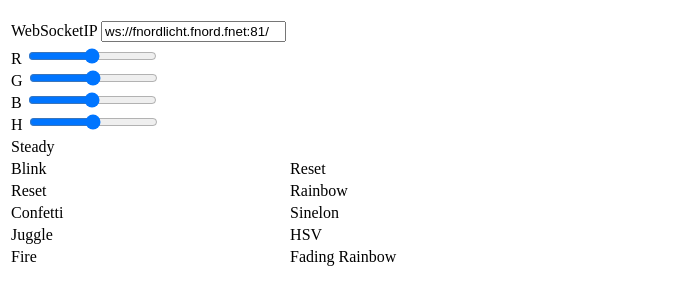
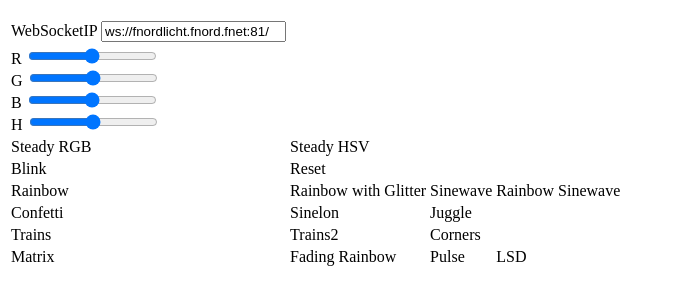
Before and after one commit to elcastormalo/fnordlicht, a plain HTML site: page data/index.html in a window 1280 px wide. Shown: the part 48-352 px from the top of the page, without its empty margins (0-675 px from the left). Drawn offline with Linux system fonts and the light colour scheme.

Commit message:
added patterns to index.html

```diff
--- a/data/index.html
+++ b/data/index.html
@@ -93,6 +93,11 @@ function rainbowFn() {
    connection.send(toSend);
 };
 
+function rainbowGlitterFn() {
+   var toSend = "RAINBOW_GLITTER";
+   connection.send(toSend);
+};
+
 function blinkFn() {
 	var toSend = "BLINK";
 	connection.send(toSend);
@@ -109,12 +114,27 @@ function steadyFn() {
 };
 
 function steadyhsvFn() {
-	var toSend = "STEADYHSV";
+	var toSend = "STEADY_HSV";
 	connection.send(toSend);
 };
 
-function fireFn() {
-	var toSend = "FIRE";
+function sinewaveFn() {
+	var toSend = "SINEWAVE";
+	connection.send(toSend);
+};
+
+function sinewaveColorFn() {
+	var toSend = "SINEWAVE_COLOR";
+	connection.send(toSend);
+};
+
+function trainsFn() {
+	var toSend = "TRAINS";
+	connection.send(toSend);
+};
+
+function trains2Fn() {
+	var toSend = "TRAINS2";
 	connection.send(toSend);
 };
 
@@ -135,6 +155,26 @@ function juggleFn() {
 
 function fadeRainbowFn() {
 	var toSend = "FADING_RAINBOW";
+	connection.send(toSend);
+};
+
+function pulseFn() {
+	var toSend = "PULSE";
+	connection.send(toSend);
+};
+
+function matrixFn() {
+	var toSend = "MATRIX";
+	connection.send(toSend);
+};
+
+function cornersFn() {
+	var toSend = "CORNERS";
+	connection.send(toSend);
+};
+
+function trippyFn() {
+	var toSend = "TRIPPY";
 	connection.send(toSend);
 };
 </script>
@@ -181,39 +221,34 @@ function fadeRainbowFn() {
                 </td>
 	     </tr>
 	     <tr>
-                <td>
-                        <a data-role="button" id="Steady" onclick="steadyFn()">Steady</a>
-		</td>
+            <td><a data-role="button" id="Steady" onclick="steadyFn()">Steady RGB</a></td>
+            <td><a data-role="button" id="SteadyHSV" onclick="steadyhsvFn()">Steady HSV</a></td>
 		 </tr>
 	     <tr>
-	        <td><a data-role="button" id="Blink"
-	        onclick="blinkFn()">Blink</a></td>
-                <td><a data-role="button" id="Reset"
-	        onclick="resetFn()">Reset</a></td>
+	        <td><a data-role="button" id="Blink" onclick="blinkFn()">Blink</a></td>
+        	<td><a data-role="button" id="Reset" onclick="resetFn()">Reset</a></td>
 	     </tr>
 	     <tr>
-                <td><a data-role="button" id="Reset"
-                onclick="resetFn()">Reset</a></td>
-                <td><a data-role="button" id="Rainbow"
-                onclick="rainbowFn()">Rainbow</a></td>
+            <td><a data-role="button" id="Rainbow" onclick="rainbowFn()">Rainbow</a></td>
+            <td><a data-role="button" id="RainbowGlitter" onclick="rainbowGlitterFn()">Rainbow with Glitter</a></td>
+            <td><a data-role="button" id="Sinewave" onclick="sinewaveFn()">Sinewave</a></td>
+            <td><a data-role="button" id="SinewaveColor" onclick="sinewaveColorFn()">Rainbow Sinewave</a></td>
          </tr>
          <tr>
-                <td><a data-role="button" id="Confetti"
-                onclick="confettiFn()">Confetti</a></td>
-                <td><a data-role="button" id="Sinelon"
-                onclick="sinelonFn()">Sinelon</a></td>
+            <td><a data-role="button" id="Confetti" onclick="confettiFn()">Confetti</a></td>
+            <td><a data-role="button" id="Sinelon" onclick="sinelonFn()">Sinelon</a></td>
+            <td><a data-role="button" id="Juggle" onclick="juggleFn()">Juggle</a></td>
          </tr>
          <tr>
-                <td><a data-role="button" id="Juggle"
-                onclick="juggleFn()">Juggle</a></td>
-                <td><a data-role="button" id="HSV"
-                onclick="steadyhsvFn()">HSV</a></td>
+            <td><a data-role="button" id="Trains" onclick="trainsFn()">Trains</a></td>
+            <td><a data-role="button" id="Trains2" onclick="trains2Fn()">Trains2</a></td>
+            <td><a data-role="button" id="Corners" onclick="cornersFn()">Corners</a></td>
          </tr>
          <tr>
-                <td><a data-role="button" id="Fire"
-                onclick="fireFn()">Fire</a></td>
-                <td><a data-role="button" id="Fading_Rainbow"
-                onclick="fadeRainbowFn()">Fading Rainbow</a></td>
+            <td><a data-role="button" id="Matrix" onclick="matrixFn()">Matrix</a></td>
+            <td><a data-role="button" id="Fading_Rainbow" onclick="fadeRainbowFn()">Fading Rainbow</a></td>
+            <td><a data-role="button" id="Pulse" onclick="pulseFn()">Pulse</a></td>
+            <td><a data-role="button" id="Trippy" onclick="trippyFn()">LSD</a></td>
          </tr>
            </table>
     </body>
```
Lines whose indentation alone changed are shown as unchanged.
